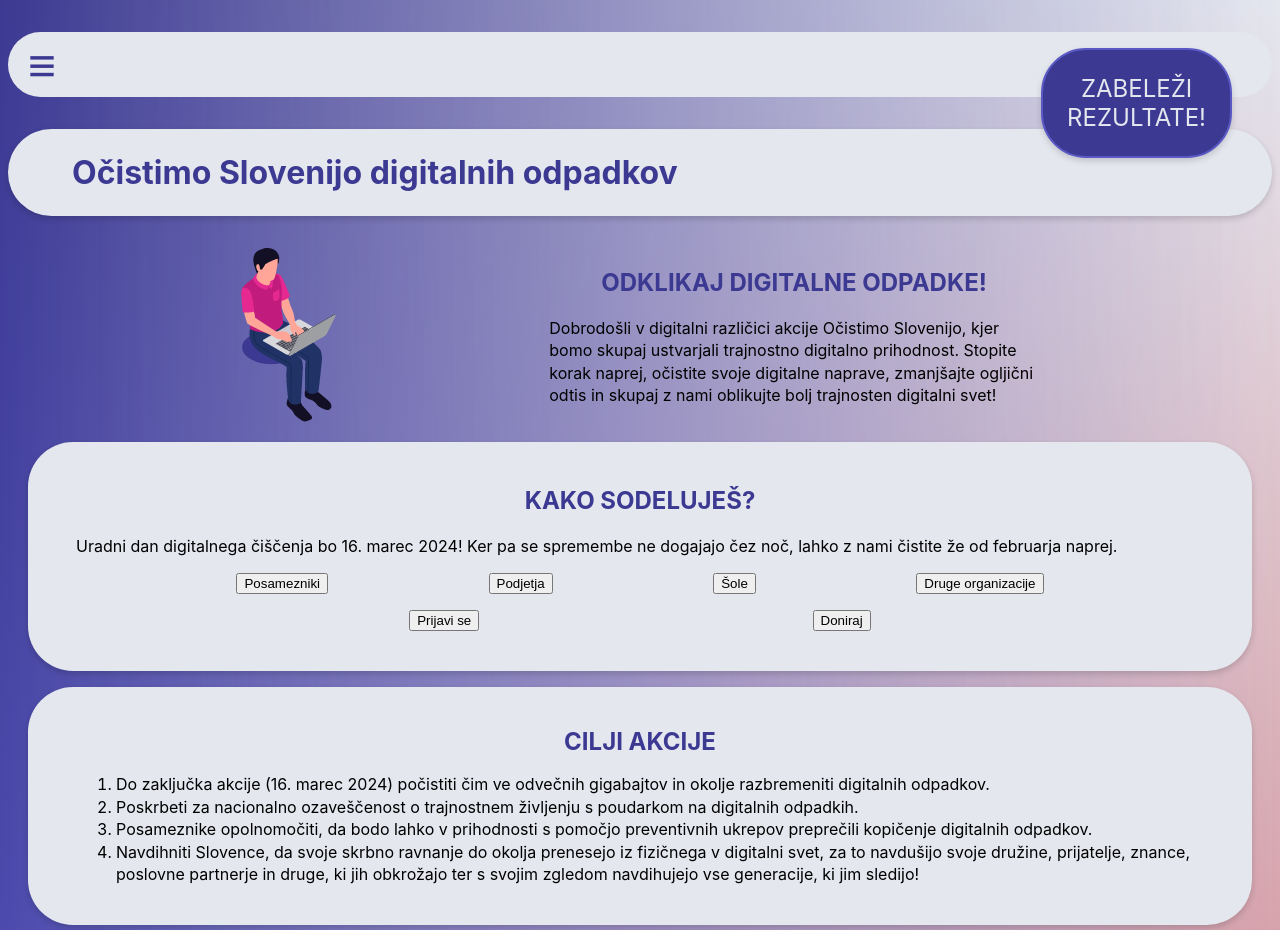
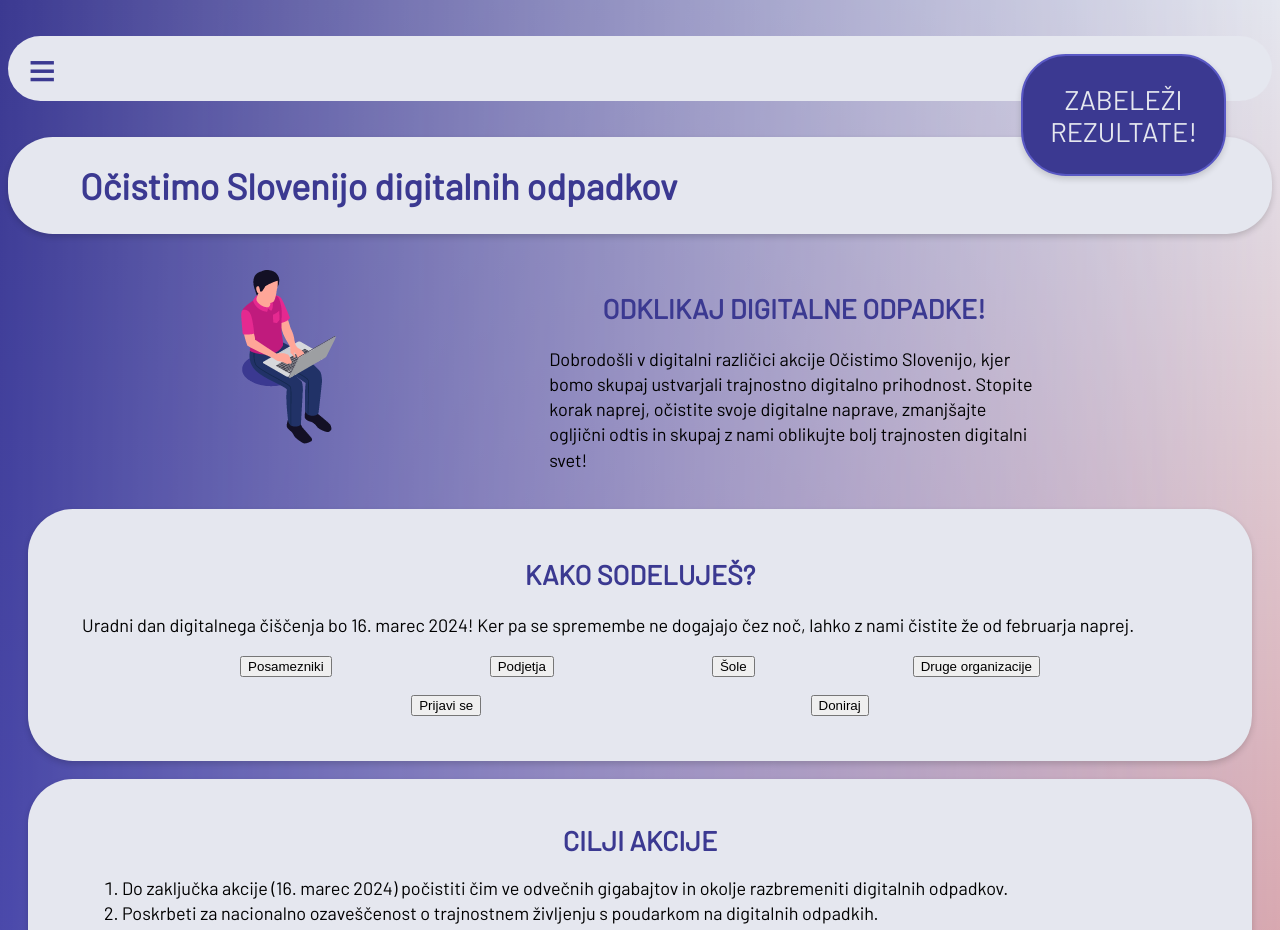
Before and after one commit to ewba/dcd-si, a Jekyll site: the page built from index.md, in a window 1280 px wide. Shown: the top 930 px of the page. Built offline with Jekyll 4.4.1, drawn with Linux system fonts in a browser that asks for light colours.

Commit message:
use barlow and increase the size

```diff
--- a/_layouts/default.html
+++ b/_layouts/default.html
@@ -4,6 +4,10 @@
     <meta name="viewport" content="width=device-width, initial-scale=1">
     <meta charset="utf-8">
     <meta name="description" content="Spletna stran projekta Očistimo Slovenijo digitalnih odpadkov">
+
+    <link rel="preconnect" href="https://fonts.googleapis.com">
+    <link rel="preconnect" href="https://fonts.gstatic.com" crossorigin>
+    <link href="https://fonts.googleapis.com/css2?family=Barlow&display=swap" rel="stylesheet">
 
     <link rel="icon" href="favicon.ico" sizes="48x48" >
     <link rel="apple-touch-icon" sizes="180x180" href="apple-touch-icon.png">
--- a/_sass/main.scss
+++ b/_sass/main.scss
@@ -1,6 +1,7 @@
 $backgroundColor: #ffffff;
 $bodyColor: #000000;
-$bodyFont: -apple-system,BlinkMacSystemFont,"Segoe UI",Helvetica,Arial,sans-serif,"Apple Color Emoji","Segoe UI Emoji","Segoe UI Symbol";
+//$bodyFont: -apple-system,BlinkMacSystemFont,"Segoe UI",Helvetica,Arial,sans-serif,"Apple Color Emoji","Segoe UI Emoji","Segoe UI Symbol";
+$bodyFont: "Barlow",sans-serif;
 
 // vogali v originalnem mockupu, zakodirani spodaj v svg
 $violaTemna: rgba(59, 57, 145, 1); // #3b3991
@@ -33,6 +34,7 @@
   background-size: 100% 100%;
   color: $bodyColor;
   font-family: $bodyFont;
+  font-size: 18px;
 }
 
 p, .para {
```
